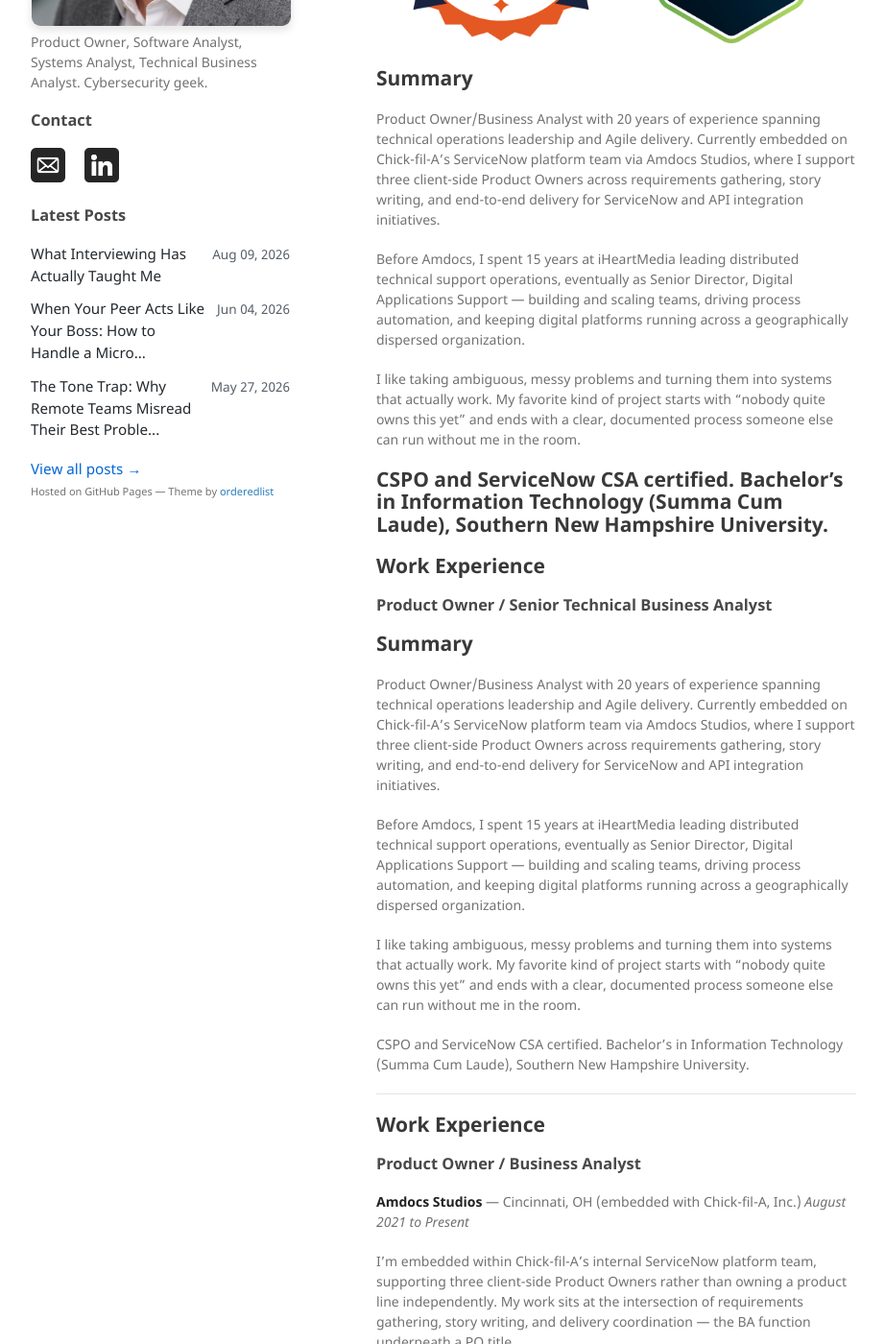
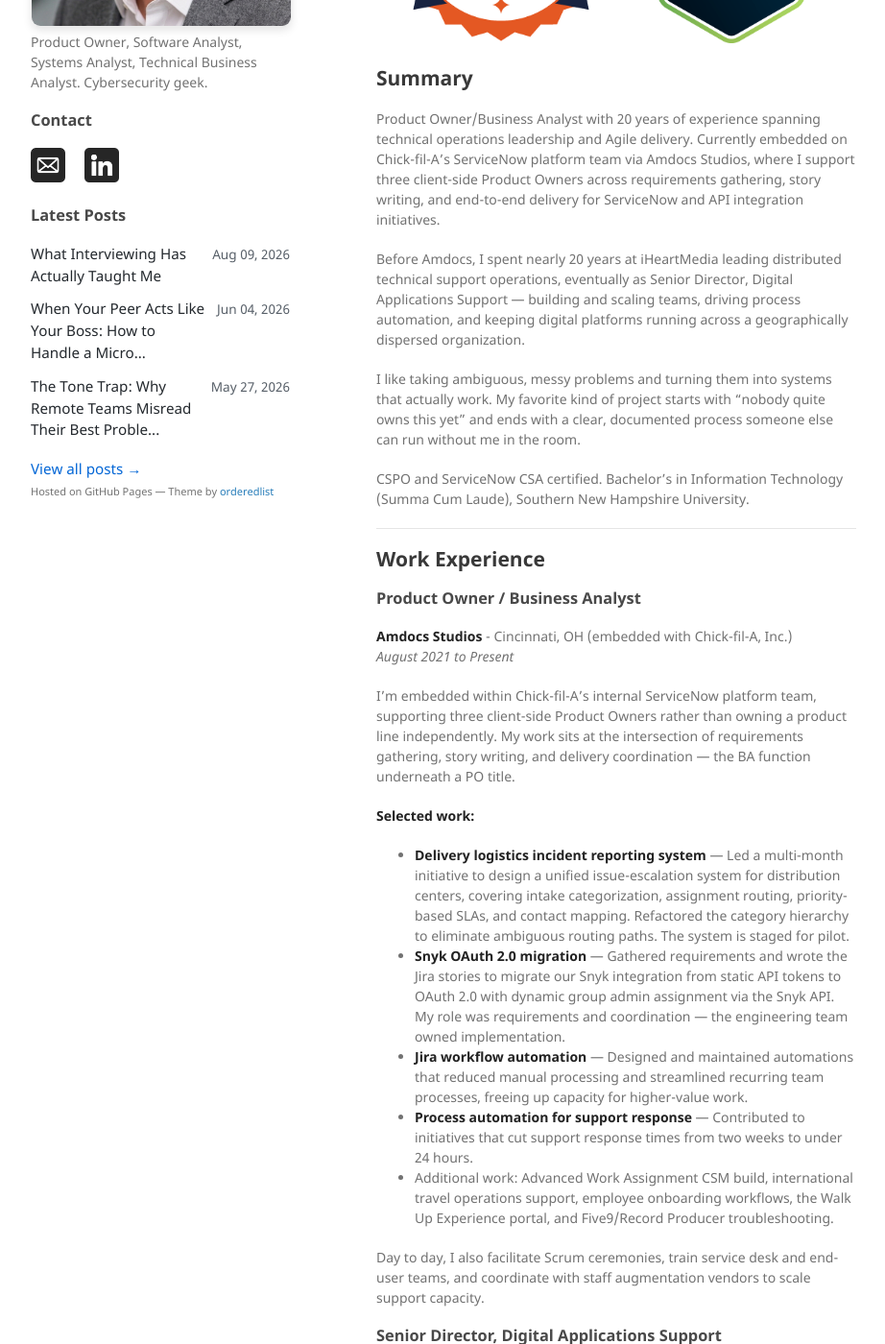
Before and after one commit to mjescott/mjescott.github.io, a Jekyll site: the page built from index.md, in a window 1280 px wide and 1400 px high, scrolled down 361 px. Shown: the whole window at 96% size, without its empty margins (178-1100 px from the left). Built offline with Jekyll 4.4.1, drawn with Linux system fonts in a browser that asks for light colours; some of the changed text lies outside the part shown.

Commit message:
Revise work experience and summary sections
Updated work experience details and corrected years of experience.

```diff
--- a/index.md
+++ b/index.md
@@ -28,21 +28,7 @@
 
 Product Owner/Business Analyst with 20 years of experience spanning technical operations leadership and Agile delivery. Currently embedded on Chick-fil-A's ServiceNow platform team via Amdocs Studios, where I support three client-side Product Owners across requirements gathering, story writing, and end-to-end delivery for ServiceNow and API integration initiatives.
 
-Before Amdocs, I spent 15 years at iHeartMedia leading distributed technical support operations, eventually as Senior Director, Digital Applications Support — building and scaling teams, driving process automation, and keeping digital platforms running across a geographically dispersed organization.
-
-I like taking ambiguous, messy problems and turning them into systems that actually work. My favorite kind of project starts with "nobody quite owns this yet" and ends with a clear, documented process someone else can run without me in the room.
-
-CSPO and ServiceNow CSA certified. Bachelor's in Information Technology (Summa Cum Laude), Southern New Hampshire University.
----
-
-## Work Experience
-
-### Product Owner / Senior Technical Business Analyst
-## Summary
-
-Product Owner/Business Analyst with 20 years of experience spanning technical operations leadership and Agile delivery. Currently embedded on Chick-fil-A's ServiceNow platform team via Amdocs Studios, where I support three client-side Product Owners across requirements gathering, story writing, and end-to-end delivery for ServiceNow and API integration initiatives.
-
-Before Amdocs, I spent 15 years at iHeartMedia leading distributed technical support operations, eventually as Senior Director, Digital Applications Support — building and scaling teams, driving process automation, and keeping digital platforms running across a geographically dispersed organization.
+Before Amdocs, I spent nearly 20 years at iHeartMedia leading distributed technical support operations, eventually as Senior Director, Digital Applications Support — building and scaling teams, driving process automation, and keeping digital platforms running across a geographically dispersed organization.
 
 I like taking ambiguous, messy problems and turning them into systems that actually work. My favorite kind of project starts with "nobody quite owns this yet" and ends with a clear, documented process someone else can run without me in the room.
 
@@ -53,7 +39,7 @@
 ## Work Experience
 
 ### Product Owner / Business Analyst
-**Amdocs Studios** — Cincinnati, OH (embedded with Chick-fil-A, Inc.)
+**Amdocs Studios** - Cincinnati, OH (embedded with Chick-fil-A, Inc.)\
 *August 2021 to Present*
 
 I'm embedded within Chick-fil-A's internal ServiceNow platform team, supporting three client-side Product Owners rather than owning a product line independently. My work sits at the intersection of requirements gathering, story writing, and delivery coordination — the BA function underneath a PO title.
@@ -69,10 +55,10 @@
 Day to day, I also facilitate Scrum ceremonies, train service desk and end-user teams, and coordinate with staff augmentation vendors to scale support capacity.
 
 ### Senior Director, Digital Applications Support
-**iHeartMedia** — Cincinnati, OH
+**iHeartMedia** - Cincinnati, OH\
 *January 2002 to July 2021*
 
-Fifteen+ years leading digital applications support operations across a distributed, multi-site organization — starting as an individual contributor and growing into a senior leadership role overseeing consistent service delivery, rapid incident resolution, and minimal downtime across geographically dispersed teams.
+Nearly 20 years leading digital applications support operations across a distributed, multi-site organization — starting as an individual contributor and growing into a senior leadership role overseeing consistent service delivery, rapid incident resolution, and minimal downtime across geographically dispersed teams.
 
 - Coached and developed technical teams, building high-performing groups through structured feedback and career development planning
 - Spearheaded API integrations that improved cross-functional process efficiency by 25%
@@ -84,10 +70,10 @@
 
 ## Education
 
-**Bachelor of Science, Information Technology**
-Southern New Hampshire University
+**Bachelor of Science, Information Technology**\
+Summa Cum Laude\
+Southern New Hampshire University\
 *August 2015 to May 2020*
-Grade: Summa Cum Laude
 
 ---
 
```
